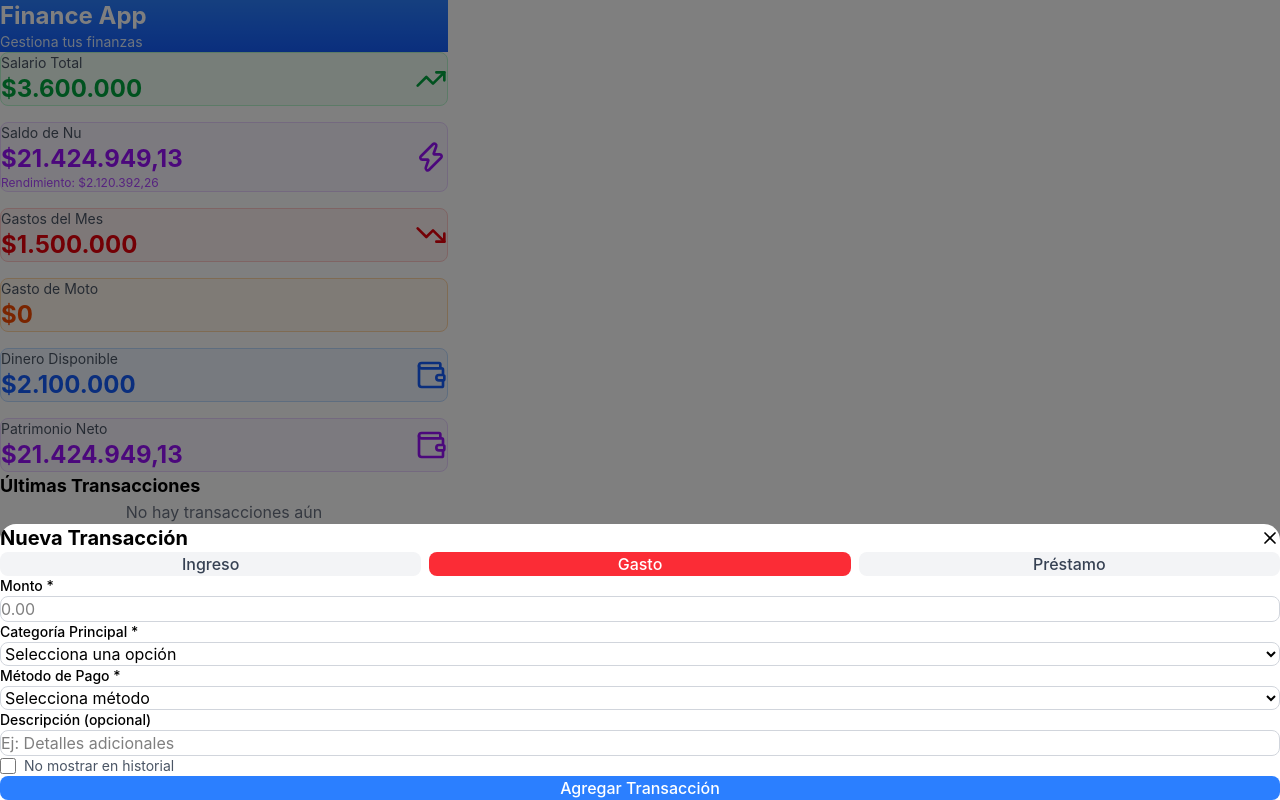
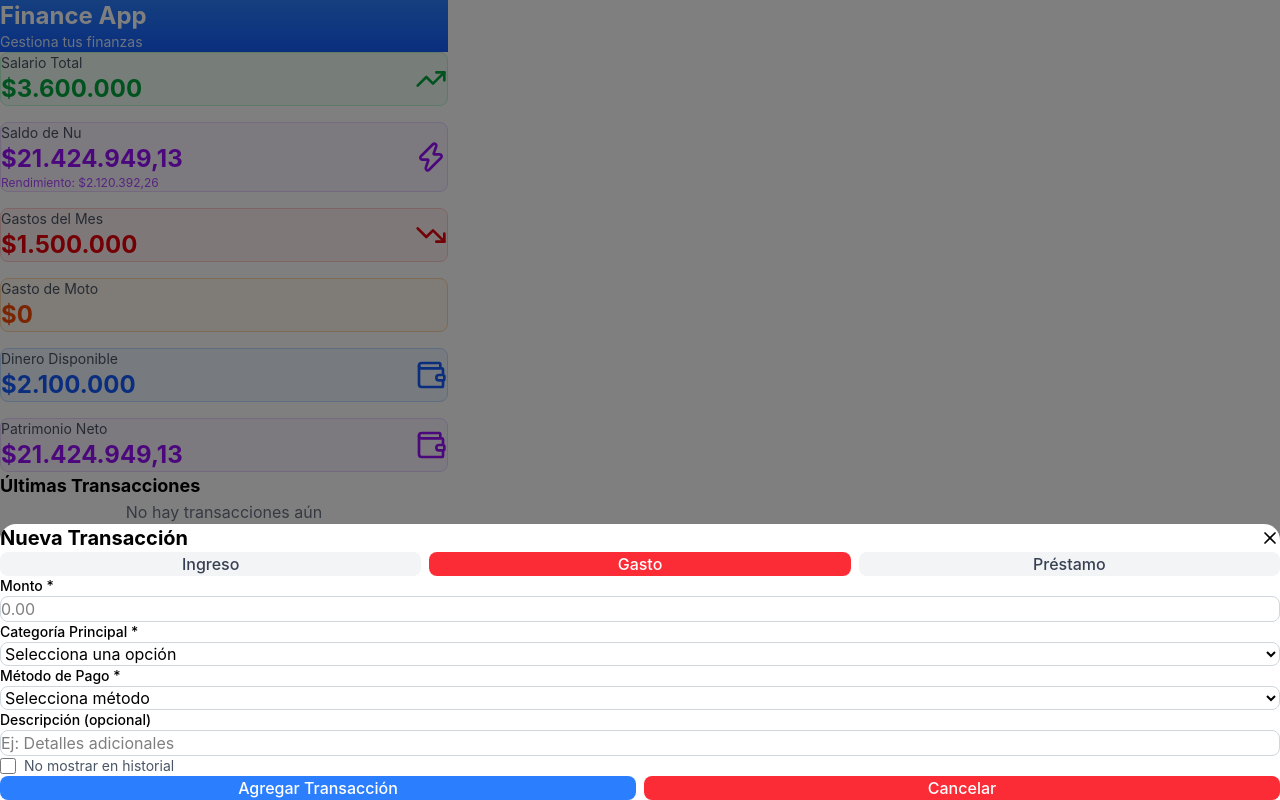
Before and after one commit to dadiniko19/ahorros, a React (Vite) app: page / in a window 1280 px wide. Both pictures are taken after a click on the button 1236 px from the left and 692 px from the top of the page. Built offline with nearby package versions, Linux system fonts and the light colour scheme.

Commit message:
Add cancel button to transaction form

```diff
--- a/src/components/TransactionForm.jsx
+++ b/src/components/TransactionForm.jsx
@@ -284,12 +284,21 @@ export function TransactionForm({ onAdd, isOpen, onClose }) {
             </>
           )}
 
-          <button
-            type="submit"
-            className="w-full bg-blue-500 hover:bg-blue-600 text-white font-medium py-2 rounded-lg transition"
-          >
-            Agregar {isLoan ? 'Préstamo' : 'Transacción'}
-          </button>
+          <div className="flex gap-2">
+            <button
+              type="submit"
+              className="flex-1 bg-blue-500 hover:bg-blue-600 text-white font-medium py-2 rounded-lg transition"
+            >
+              Agregar {isLoan ? 'Préstamo' : 'Transacción'}
+            </button>
+            <button
+              type="button"
+              onClick={onClose}
+              className="flex-1 bg-red-500 hover:bg-red-600 text-white font-medium py-2 rounded-lg transition"
+            >
+              Cancelar
+            </button>
+          </div>
         </form>
       </div>
     </div>
```
